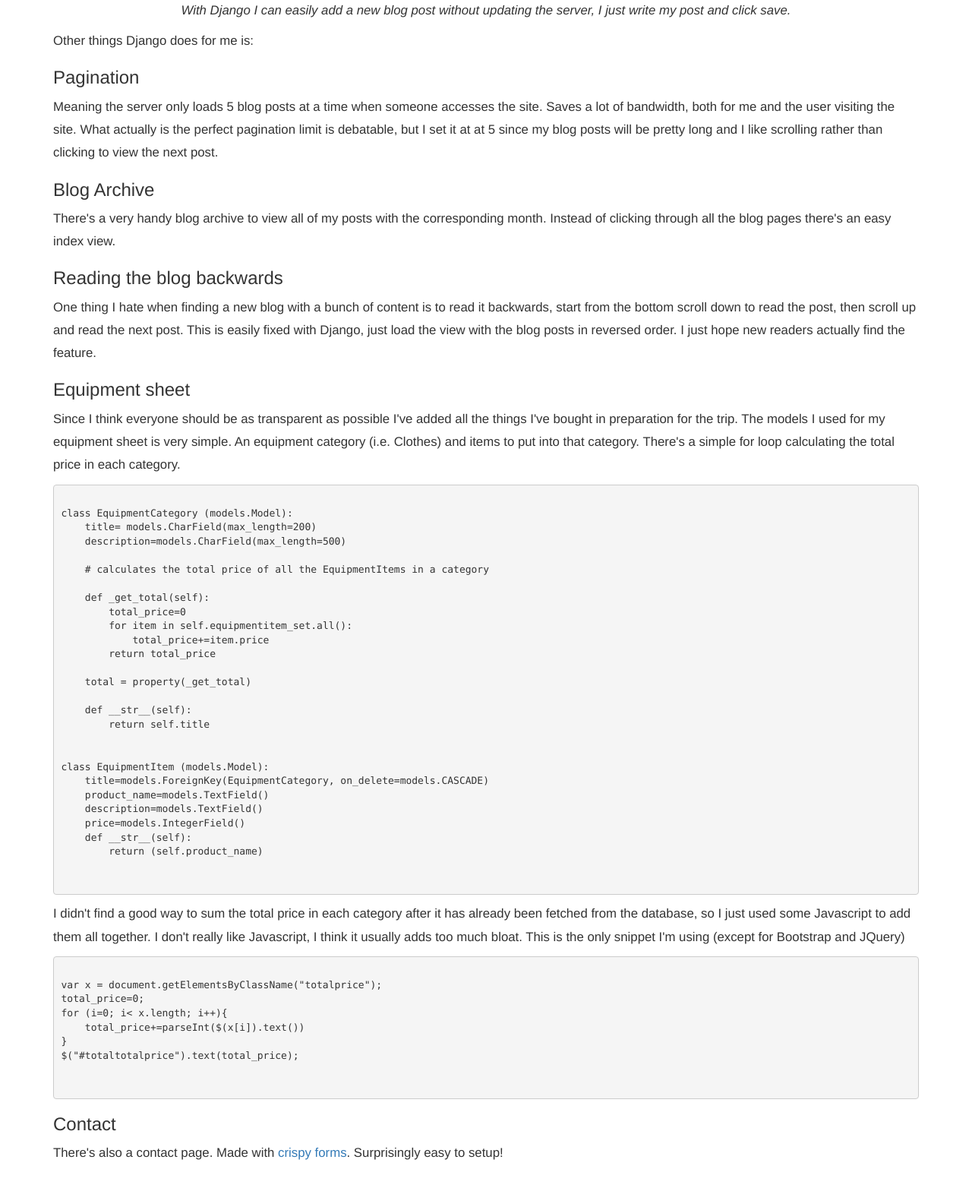
After one commit to aleda145/bike, a Django app: template blog/templates/blog/aboutsite.html in a window 1280 px wide. The commit adds this page. Shown: the part 554-2118 px from the top of the page at 76% size. Run offline with Django 3.2, Linux system fonts and the light colour scheme; the template is opened without the code that fills it, so the values that code supplies are empty; some libraries are stand-ins or nearby versions.

Commit message:
added text mostly

```diff
--- a/bike/urls.py
+++ b/bike/urls.py
@@ -27,4 +27,6 @@
     url('^reverse/',views.ReversePostView.as_view(),name='reverse'),
     url('^contact/',views.ContactView.as_view(),name='contact'),
     url('^thanks/',views.ThanksView.as_view(),name='contact'),
+    url('^aboutsite/',views.AboutSiteView.as_view(),name='contact'),
+
 ]
--- a/blog/models.py
+++ b/blog/models.py
@@ -30,9 +30,7 @@
 
     def _get_total(self):
         total_price=0
-        print(self.equipmentitem_set.filter())
         for item in self.equipmentitem_set.all():
-            print(item.price)
             total_price+=item.price
         return total_price
 
@@ -43,7 +41,6 @@
 
 
 class EquipmentItem (models.Model):
-    #category = models.ForeignKey(EquipmentCategory)
     title=models.ForeignKey(EquipmentCategory, on_delete=models.CASCADE)
     product_name=models.TextField()
     description=models.TextField()
--- a/blog/static/blog/basestyle.css
+++ b/blog/static/blog/basestyle.css
@@ -32,3 +32,7 @@
 ul{
     list-style-type: none;
 }
+
+img {
+    margin-right: 0px;
+}
--- a/blog/static/blog/js/equipment.js
+++ b/blog/static/blog/js/equipment.js
@@ -2,12 +2,9 @@
  * Created by Alexander on 2016-03-22.
  */
 var x = document.getElementsByClassName("totalprice");
-console.log(x);
 total_price=0;
 for (i=0; i< x.length; i++){
     console.log($(x[i]).text());
     total_price+=parseInt($(x[i]).text())
 }
-console.log(total_price);
 $("#totaltotalprice").text(total_price);
-$("#totaltotalprice_nocomputer").text(total_price-850);
--- /dev/null
+++ b/blog/templates/blog/aboutsite.html
@@ -0,0 +1,84 @@
+{% extends "blog/base.html" %}
+{% block about_site %}active {% endblock %}
+{% block title %}About this Site{% endblock %}
+
+{% block content %}
+    <p class="blogposttext">I built this site myself. Check out the code
+        <a href="https://github.com/aleda145/bike">here!</a> (no Django settings, if you are interested I can send it
+        by email)</p>
+    <p class="blogposttext">I've been trying to make the website as fast and responsive as possible. </p>
+    <p class="blogposttext">It is hosted in the AWS cloud, on a nano EC2 instance (I don't expect to get much traffic)
+    </p>
+    <p class="blogposttext">The web framework I'm using is python framework called <a href="https://www.djangoproject.com/">Django</a>.
+        Django keeps it simple and I never need to reinvent the wheel. </p>
+    <img class="img-responsive center-block" src="http://res.cloudinary.com/alexander-bike/image/upload/v1465330671/newpost_hcyu1l.jpg">
+    <p class="blogposttext text-center"> <i>With Django I can easily add a new blog post without updating the server,
+        I just write my post and click save.</i></p>
+    <p class="blogposttext">Other things Django does for me is:</p>
+    <h3>Pagination</h3>
+    <p class="blogposttext"> Meaning the server only loads 5 blog posts at a time when someone
+        accesses the site. Saves a lot of bandwidth, both for me and the user visiting the site. What actually is the
+        perfect pagination limit is debatable, but I set it at at 5 since my blog posts will be pretty long and I like
+        scrolling rather than clicking to view the next post.  </p>
+
+    <h3>Blog Archive</h3>
+    <p class="blogposttext"> There's a very handy blog archive to view all of my posts with the
+        corresponding month. Instead of clicking through all the blog pages there's an easy index view.</p>
+
+    <h3>Reading the blog backwards</h3>
+    <p class="blogposttext"> One thing I hate when finding a new blog with a bunch of content is to read it backwards,
+        start from the bottom scroll down to read the post, then scroll up and read the next post. This is easily fixed
+        with Django, just load the view with the blog posts in reversed order. I just hope new readers actually find
+        the feature.</p>
+    <h3>Equipment sheet</h3>
+    <p class="blogposttext">Since I think everyone should be as transparent as possible I've added all the things I've
+        bought in preparation for the trip. The models I used for my equipment sheet is very simple. An equipment
+        category (i.e. Clothes) and items to put into that category. There's a simple for loop calculating the total
+        price in each category. </p>
+    <pre><code>
+class EquipmentCategory (models.Model):
+    title= models.CharField(max_length=200)
+    description=models.CharField(max_length=500)
+
+    # calculates the total price of all the EquipmentItems in a category
+
+    def _get_total(self):
+        total_price=0
+        for item in self.equipmentitem_set.all():
+            total_price+=item.price
+        return total_price
+
+    total = property(_get_total)
+
+    def __str__(self):
+        return self.title
+
+
+class EquipmentItem (models.Model):
+    title=models.ForeignKey(EquipmentCategory, on_delete=models.CASCADE)
+    product_name=models.TextField()
+    description=models.TextField()
+    price=models.IntegerField()
+    def __str__(self):
+        return (self.product_name)
+    </code>
+    </pre>
+
+    <p class="blogposttext">I didn't find a good way to sum the total price in each category after it has already been
+        fetched from the database, so I just used some Javascript to add them all together. I don't really like
+        Javascript, I think it usually adds too much bloat. This is the only snippet I'm using (except for Bootstrap
+        and JQuery)</p>
+    <pre>
+    <code>
+var x = document.getElementsByClassName("totalprice");
+total_price=0;
+for (i=0; i< x.length; i++){
+    total_price+=parseInt($(x[i]).text())
+}
+$("#totaltotalprice").text(total_price);
+    </code>
+    </pre>
+    <h3>Contact</h3>
+    <p class="blogposttext"> There's also a contact page. Made with <a href="https://github.com/maraujop/django-crispy-forms">crispy forms</a>. Surprisingly easy to setup! </p>
+
+{% endblock %}
--- a/blog/templates/blog/base.html
+++ b/blog/templates/blog/base.html
@@ -38,33 +38,17 @@
                 <ul class="nav navbar-nav">
                     <li class="{% block home %}{% endblock %}"><a href="{% url "blog_main" %}">Blog</a></li>
                     <li class="{% block archive %}{% endblock %}"><a href="/blog/archive">Blog Archive</a></li>
-
                     <li class="{% block about %}{% endblock %}"><a href="/about">About me</a></li>
                     <li class="{% block equipment %}{% endblock %}"><a href="/equipment">Equipment</a></li>
                     <li class="{% block route %}{% endblock %}"><a href="/route">Route</a></li>
                     <li class="{% block contact %}{% endblock %}"><a href="/contact">Contact</a></li>
-
-                    <li class="dropdown">
-                        <a href="#" class="dropdown-toggle" data-toggle="dropdown" role="button" aria-haspopup="true" aria-expanded="false">Dropdown <span class="caret"></span></a>
-                        <ul class="dropdown-menu">
-                            <li><a href="#">Action</a></li>
-                            <li><a href="#">Another action</a></li>
-                            <li><a href="#">Something else here</a></li>
-                            <li role="separator" class="divider"></li>
-                            <li class="dropdown-header">Nav header</li>
-                            <li><a href="#">Separated link</a></li>
-                            <li><a href="#">One more separated link</a></li>
-                        </ul>
-                    </li>
+                    <li class="{% block about_site %}{% endblock %}"><a href="/aboutsite">About this site</a></li>
                 </ul>
-
             </div><!--/.nav-collapse -->
         </div><!--/.container-fluid -->
     </nav>
 </div>
 <div class="container main-content">
-
-
     {% block content %}{% endblock %}
     <div class="col-md-3">
         {% block blogreverseviewyesorno %}
@@ -72,7 +56,6 @@
         {% block sidebar %}
         {% endblock %}
     </div>
-
     {% block extracontent %} {% endblock %}
 </div>
 
@@ -81,8 +64,6 @@
 <script src="https://ajax.googleapis.com/ajax/libs/jquery/1.11.3/jquery.min.js"></script>
 <script src="https://maxcdn.bootstrapcdn.com/bootstrap/3.3.6/js/bootstrap.min.js" integrity="sha384-0mSbJDEHialfmuBBQP6A4Qrprq5OVfW37PRR3j5ELqxss1yVqOtnepnHVP9aJ7xS" crossorigin="anonymous"></script>
 {% block scripts %}
-
 {% endblock %}
-
 </body>
 </html>
--- a/blog/templates/blog/blog_main.html
+++ b/blog/templates/blog/blog_main.html
@@ -3,7 +3,6 @@
 {% block blogreverseviewyesorno %}
             <a href="/reverse">
                 <i class="fa  fa-sort-numeric-desc fa-2x"></i>
-
                 <p class="specialhint">New here? Click to start from the beginning!        </p>
             </a>
 {% endblock %}
--- a/blog/templates/blog/equipment.html
+++ b/blog/templates/blog/equipment.html
@@ -55,6 +55,6 @@
 
     {% endif %}
     <h1>Summary</h1>
-    <p class="blogposttext">Overall I've spent <b>$<span id="totaltotalprice"></span></b> cash money on equipment. If you factor out the computer
-        and phone (which most people I assume have) the total is <b>$<span id="totaltotalprice_nocomputer"></span></b></p>
+    <p class="blogposttext">Overall I've spent <b>$<span id="totaltotalprice"></span></b> cash money on the equipment
+        I'm bringing with me.</p>
 {% endblock %}
```
Also changed, not shown: blog/templates/blog/about.html (+26 -1 lines), blog/templates/blog/blog_base.html (+0 -18 lines), blog/views.py (+6 -87 lines).
